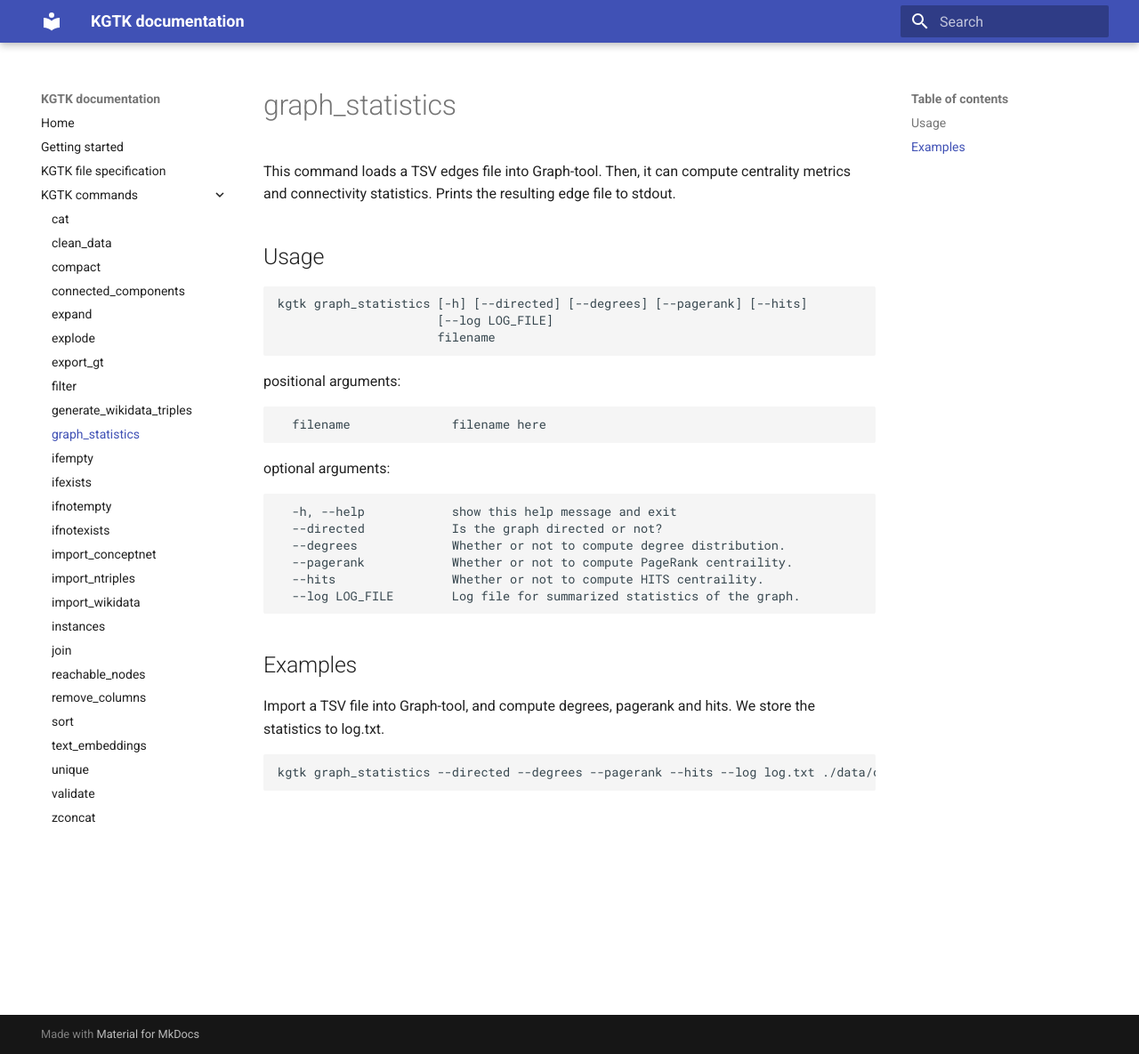
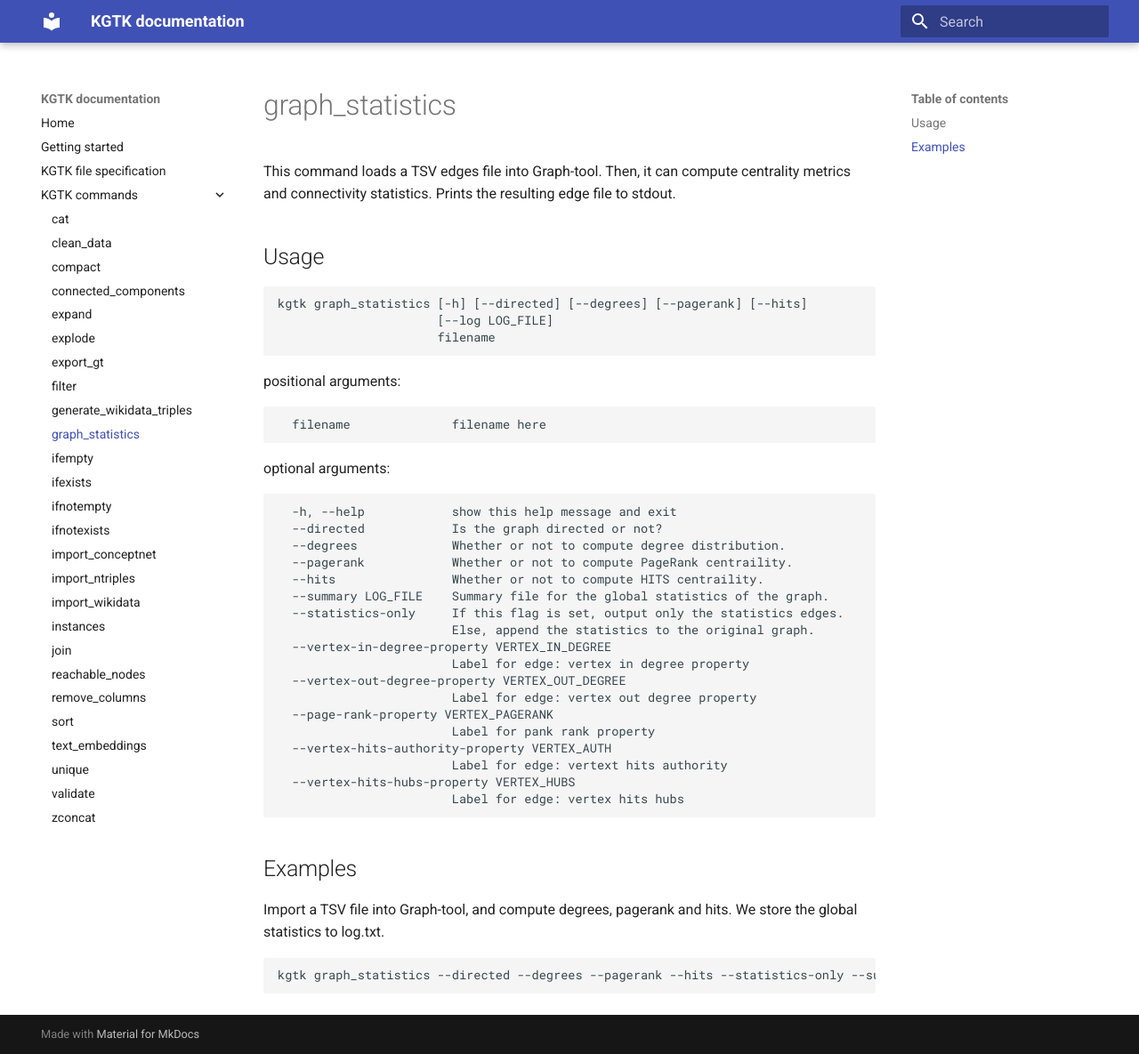
Before and after one commit to usc-isi-i2/kgtk, an MkDocs documentation site: the page built from docs/stats.md, in a window 1280 px wide and 1185 px high. Shown: the whole window at 89% size. Built offline with MkDocs 1.6.1 and Material for MkDocs 9.7.7, drawn with Linux system fonts in a browser that asks for light colours.

Commit message:
graph statistics - update docs

````diff
--- a/docs/stats.md
+++ b/docs/stats.md
@@ -19,13 +19,25 @@ optional arguments:
   --degrees             Whether or not to compute degree distribution.
   --pagerank            Whether or not to compute PageRank centraility.
   --hits                Whether or not to compute HITS centraility.
-  --log LOG_FILE        Log file for summarized statistics of the graph.
+  --summary LOG_FILE    Summary file for the global statistics of the graph.
+  --statistics-only     If this flag is set, output only the statistics edges.
+                        Else, append the statistics to the original graph.
+  --vertex-in-degree-property VERTEX_IN_DEGREE
+                        Label for edge: vertex in degree property
+  --vertex-out-degree-property VERTEX_OUT_DEGREE
+                        Label for edge: vertex out degree property
+  --page-rank-property VERTEX_PAGERANK
+                        Label for pank rank property
+  --vertex-hits-authority-property VERTEX_AUTH
+                        Label for edge: vertext hits authority
+  --vertex-hits-hubs-property VERTEX_HUBS
+                        Label for edge: vertex hits hubs
 ```
 
 ## Examples
 
-Import a TSV file into Graph-tool, and compute degrees, pagerank and hits. We store the statistics to log.txt.
+Import a TSV file into Graph-tool, and compute degrees, pagerank and hits. We store the global statistics to log.txt.
 
 ```
-kgtk graph_statistics --directed --degrees --pagerank --hits --log log.txt ./data/conceptnet_first10.tsv
+kgtk graph_statistics --directed --degrees --pagerank --hits --statistics-only --summary log.txt ./data/conceptnet_first10.tsv
 ```
````
Also changed, not shown: 1 other file.
